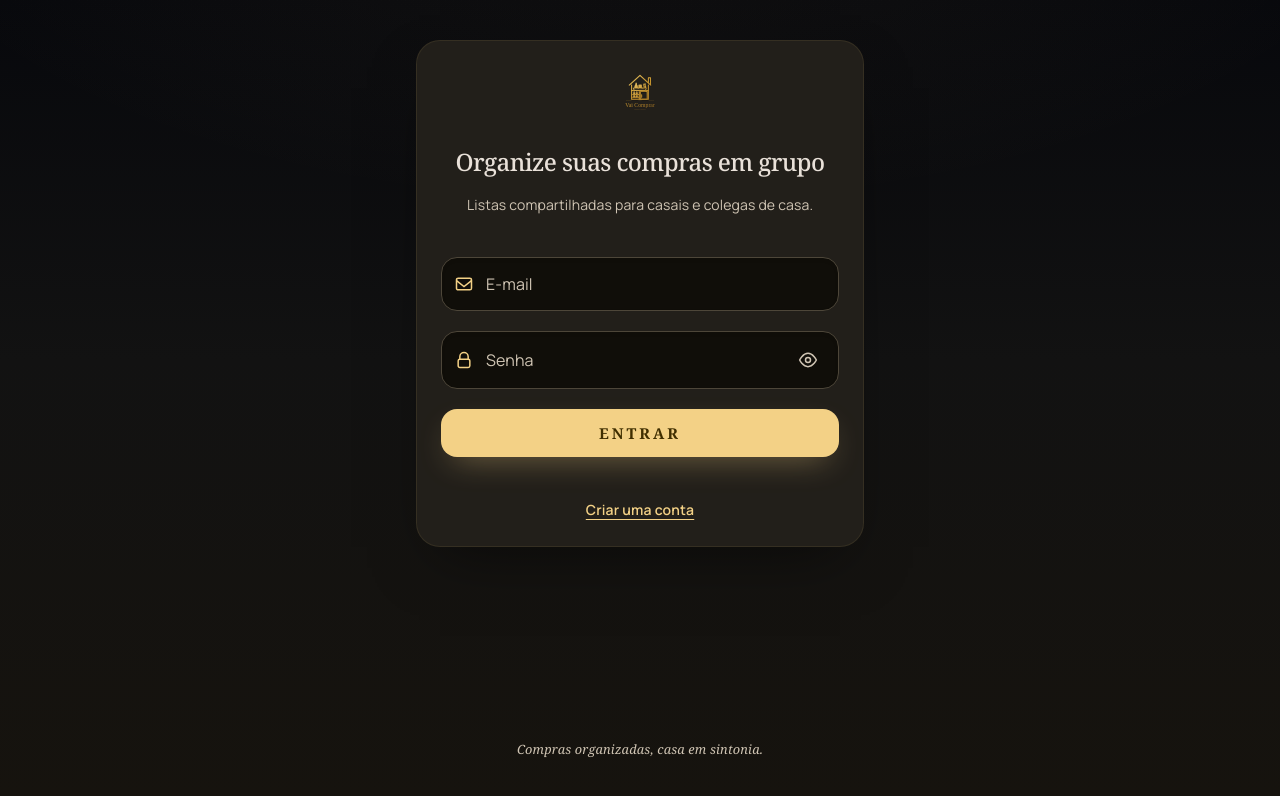
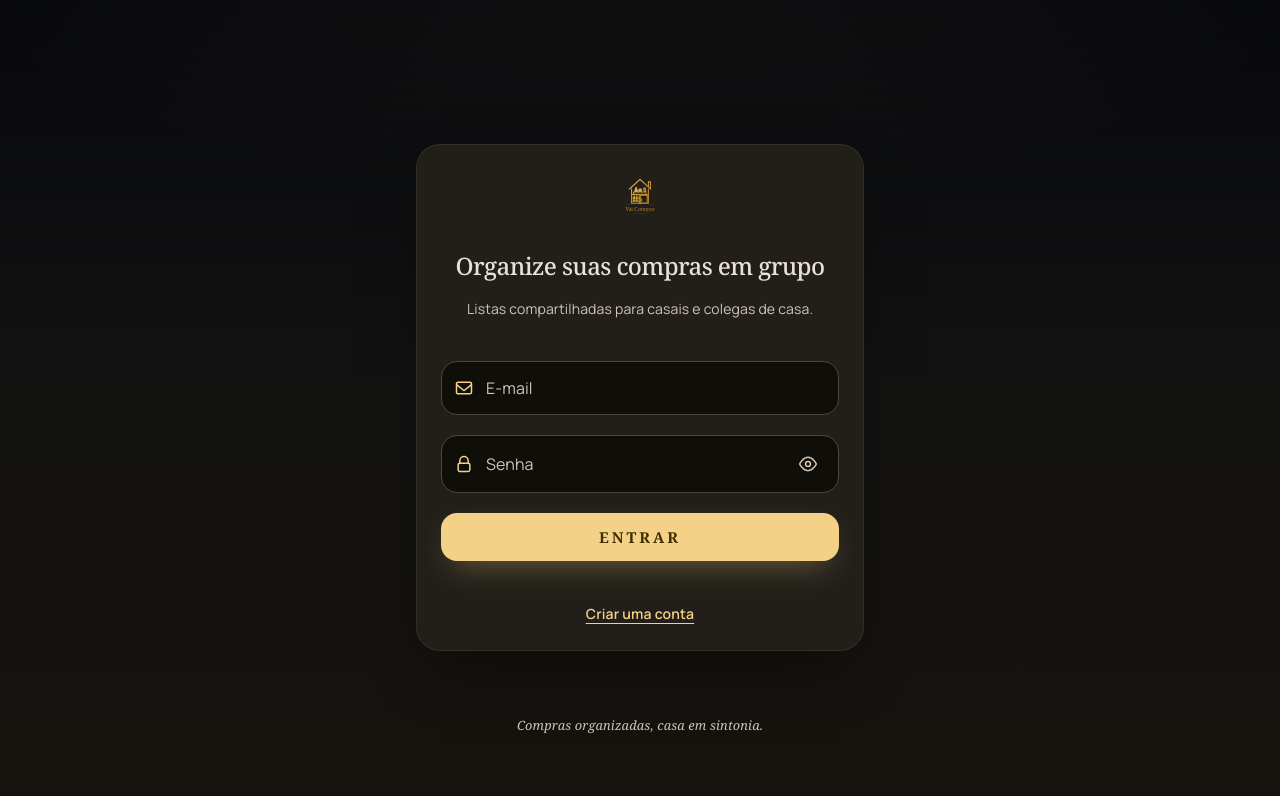
Before and after one commit to Eduardo-Lima-Dev/Vai-Comprar-Front, a React (Vite) app: page /login in a window 1280 px wide. Shown: the top 796 px of the page. Built offline with nearby package versions, Linux system fonts and the light colour scheme; no server answers.

Commit message:
Refactor Login and Register pages to improve layout and responsiveness. Updated main container height to 100dvh and adjusted padding for better alignment of SurfaceCard and footer elements.

```diff
--- a/src/pages/LoginPage.tsx
+++ b/src/pages/LoginPage.tsx
@@ -45,8 +45,9 @@ export function LoginPage() {
   )
 
   return (
-    <main className="flex min-h-screen flex-col px-[var(--spacing-margin-edge)] pb-10 pt-10">
-      <SurfaceCard className="mx-auto w-full max-w-md" padding="lg">
+    <main className="flex min-h-[100dvh] flex-col px-[var(--spacing-margin-edge)] pb-8">
+      <div className="flex w-full flex-1 flex-col items-center justify-center pb-6 pt-[max(2.5rem,min(14vh,7rem))] sm:pb-10 sm:pt-[min(18vh,8.5rem)]">
+        <SurfaceCard className="w-full max-w-md" padding="lg">
         <BrandLogo embedded />
 
         <div className="mb-10 text-center">
@@ -112,9 +113,10 @@ export function LoginPage() {
             Criar uma conta
           </Link>
         </div>
-      </SurfaceCard>
+        </SurfaceCard>
+      </div>
 
-      <footer className="mt-auto px-6 pt-16 text-center">
+      <footer className="shrink-0 px-6 pb-8 pt-4 text-center">
         <p className="font-display text-[0.8rem] italic leading-relaxed text-on-surface-variant">Compras organizadas, casa em sintonia.</p>
       </footer>
     </main>
--- a/src/pages/RegisterPage.tsx
+++ b/src/pages/RegisterPage.tsx
@@ -53,8 +53,9 @@ export function RegisterPage() {
   )
 
   return (
-    <main className="flex min-h-screen flex-col px-[var(--spacing-margin-edge)] pb-10 pt-10">
-      <SurfaceCard className="mx-auto w-full max-w-md" padding="lg">
+    <main className="flex min-h-[100dvh] flex-col px-[var(--spacing-margin-edge)] pb-8">
+      <div className="flex w-full flex-1 flex-col items-center justify-center pb-10 pt-[max(2.5rem,min(14vh,7rem))] sm:pt-[min(18vh,8.5rem)]">
+        <SurfaceCard className="w-full max-w-md" padding="lg">
         <BrandLogo embedded />
 
         <div className="mb-8 text-center">
@@ -130,6 +131,7 @@ export function RegisterPage() {
           </Link>
         </p>
       </SurfaceCard>
+      </div>
     </main>
   )
 }
```
